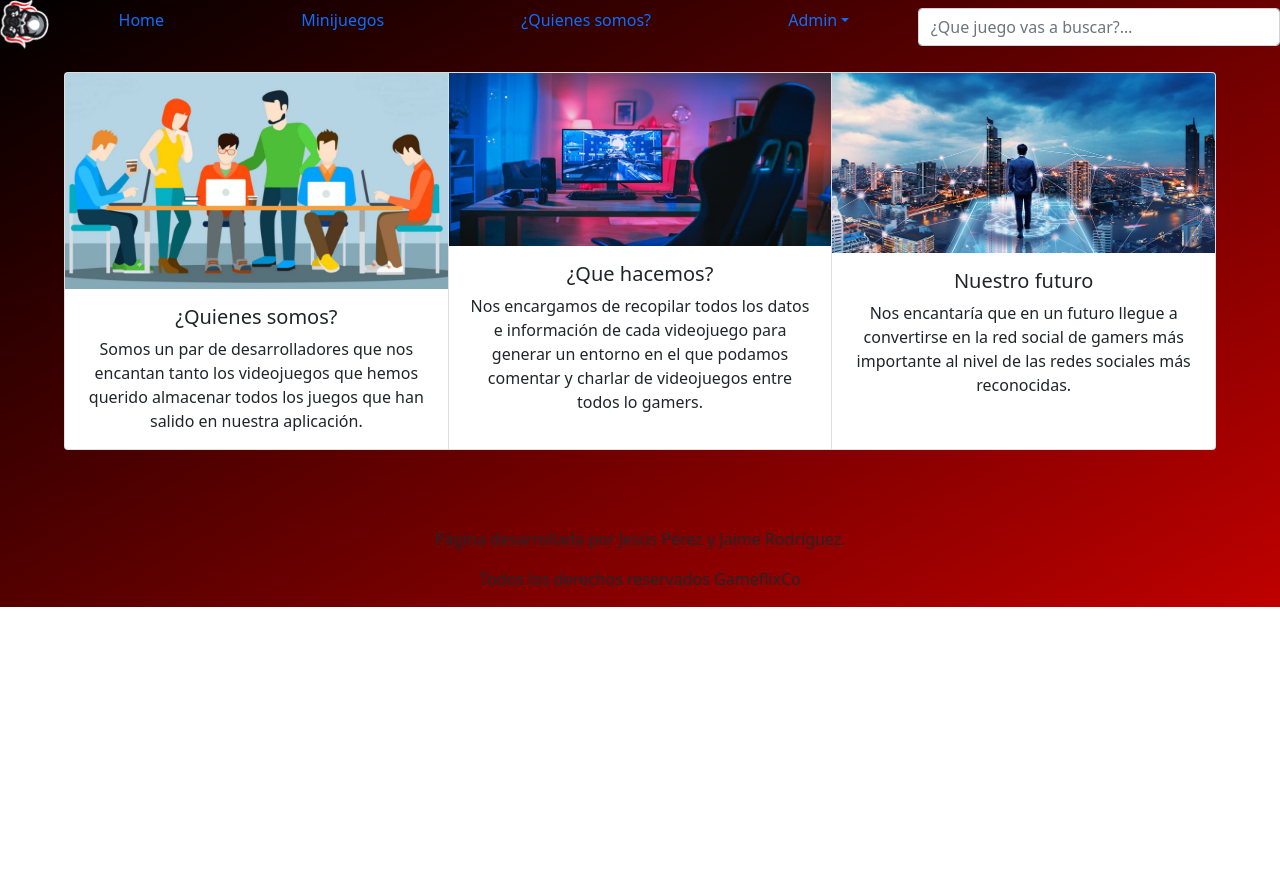
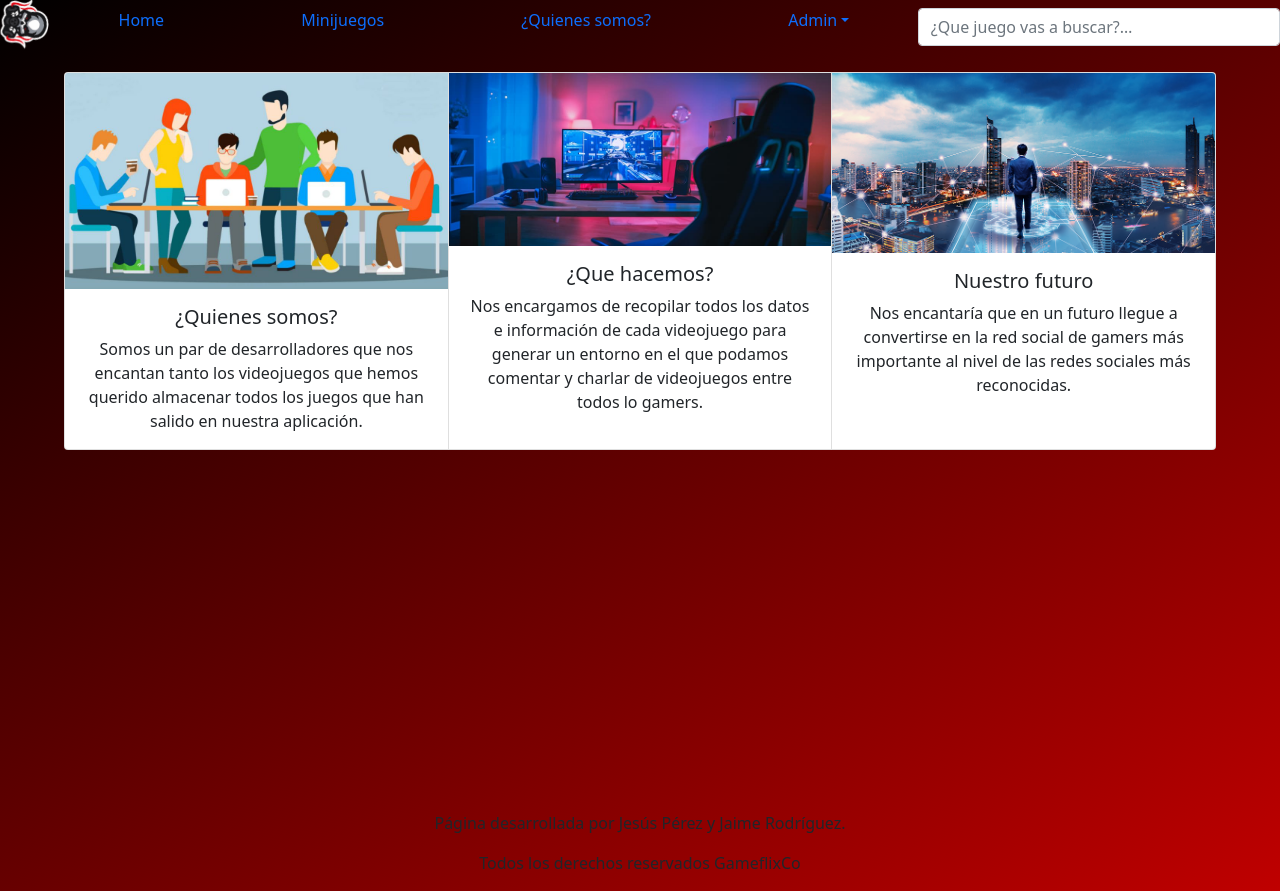
Before and after one commit to VisualPrideGaming/Front, a React (Create React App) app: page /nosotros in a window 1280 px wide. Before the commit the page ends 800 px from the top, so only its background shows below. Built offline with nearby package versions, Linux system fonts and the light colour scheme.

Commit message:
arreglado bug tamaño

```diff
--- a/src/App.css
+++ b/src/App.css
@@ -195,7 +195,7 @@ a:hover {
   margin-left: 5%;
   margin-right: 5%;
   margin-bottom: 6%;
-  min-height: 360px;
+  min-height: 662px;
 }
 
 
```
